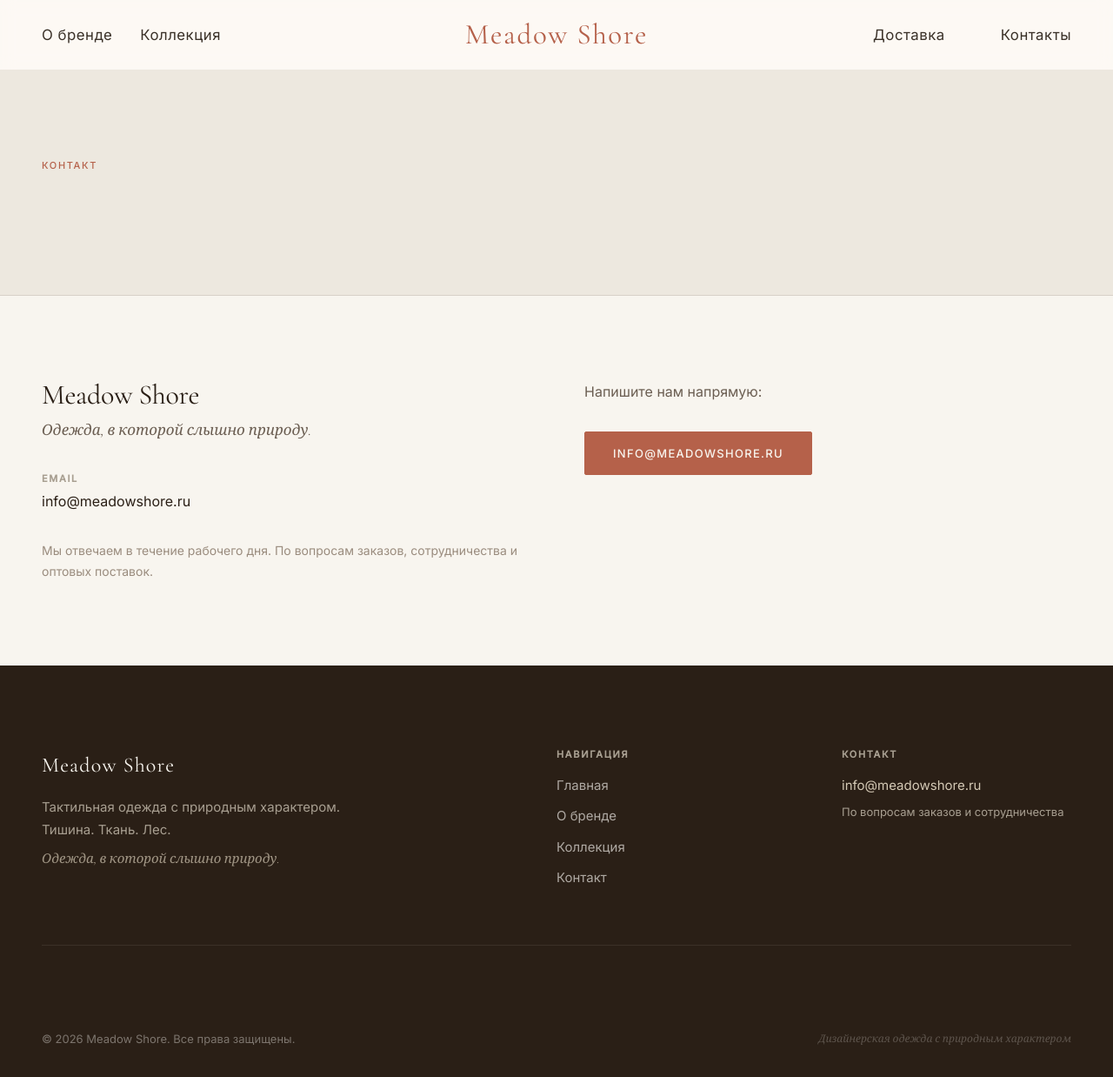
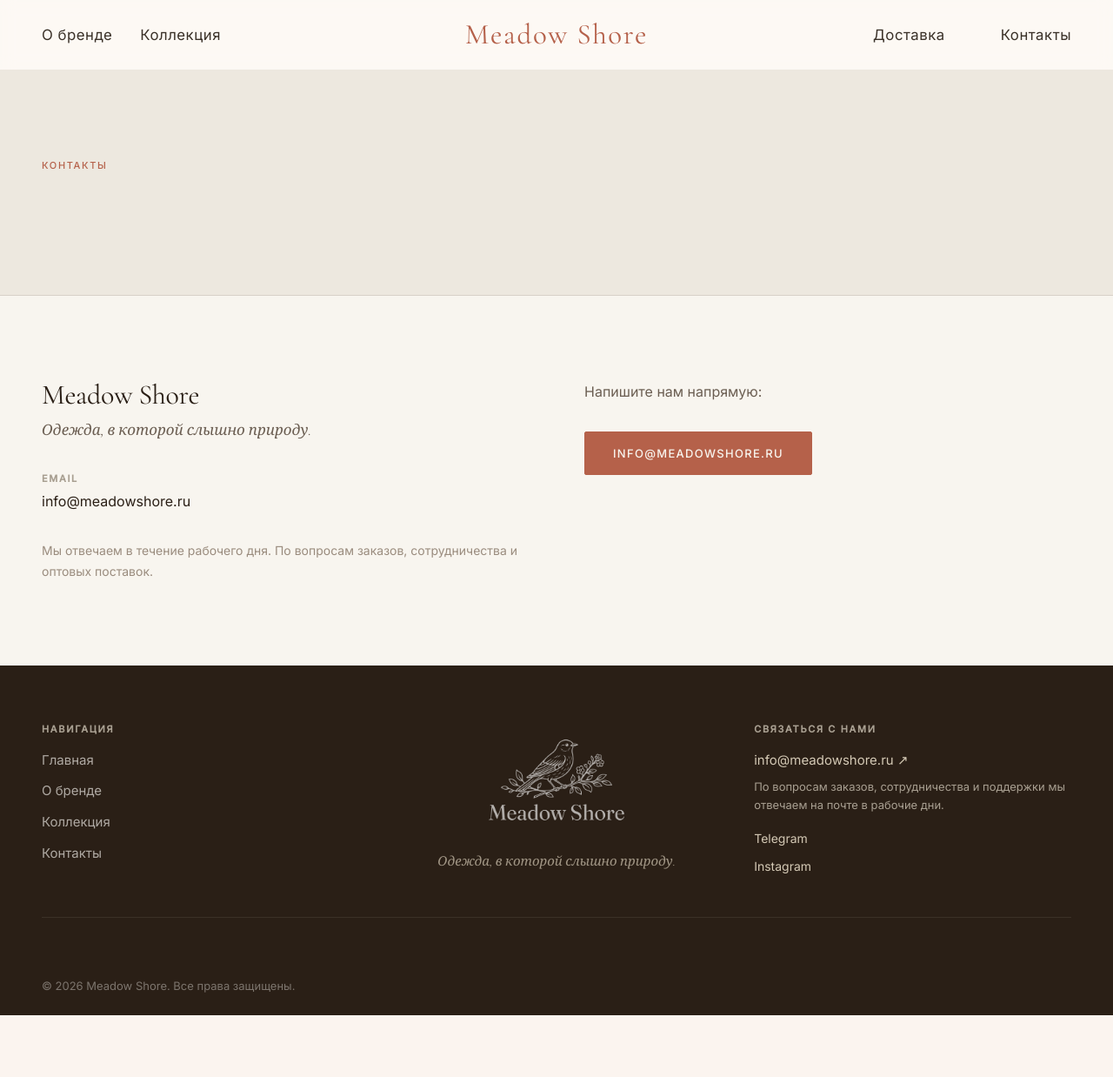
Before and after one commit to eldarovakate/meadow-v2, a Django app: template website/templates/website/contact_page.html in a window 1280 px wide. Shown: the whole page at 87% size. After the commit the page ends 1167 px from the top, so only its background shows below. Run offline with Django 4.2, Linux system fonts and the light colour scheme; the template is opened without the code that fills it, so the values that code supplies are empty.

Commit message:
UI: footer redesign, adaptive hero subtitle, remove product detail button
- Hero subtitle: remove white-space nowrap (now wraps on mobile)
- Footer: logo + centered brand block, social links (Telegram/Instagram), redesigned contact block "Связаться с нами", smaller footer height (-30%)
- Footer: rename "Контакт" → "Контакты" everywhere
- Product page: remove "Узнать подробнее" button

Co-Authored-By: Claude Sonnet 4.6 <noreply@anthropic.com>

```diff
--- a/static/css/style.css
+++ b/static/css/style.css
@@ -656,7 +656,6 @@ body:not(.home-page) .header__burger span {
   color: rgba(248, 245, 239, 0.75);
   margin-bottom: var(--space-md);
   line-height: 1.7;
-  white-space: nowrap;
   text-align: center;
   width: 100%;
 }
@@ -1293,26 +1292,50 @@ body:not(.home-page) .header__burger span {
 
 .site-footer {
   background-color: var(--color-brown-dark);
-  padding: var(--space-xl) 0 var(--space-md);
+  padding: 4.2rem 0 1.4rem;
 }
 
 .footer__grid {
-  display: grid;
-  grid-template-columns: 1fr;
-  gap: var(--space-lg);
-  margin-bottom: var(--space-xl);
-  padding-bottom: var(--space-lg);
+  display: flex;
+  justify-content: space-between;
+  align-items: flex-start;
+  gap: 2.8rem;
+  margin-bottom: 4.2rem;
+  padding-bottom: 2.8rem;
   border-bottom: 1px solid rgba(248, 245, 239, 0.08);
 }
 
+.footer__grid > * {
+  flex: 1;
+}
+
+.footer__brand {
+  display: flex;
+  flex-direction: column;
+  align-items: center;
+  text-align: center;
+}
+
+.footer__logo-wrap {
+  display: flex;
+  align-items: center;
+  flex-direction: column;
+  gap: 0.75rem;
+  margin-bottom: var(--space-sm);
+}
+
+.footer__logo-img {
+  width: 192px;
+  height: auto;
+  opacity: 0.65;
+}
+
 .footer__logo {
-  display: block;
   font-family: var(--font-serif);
   font-size: 1.5rem;
   font-weight: 400;
   letter-spacing: 0.05em;
   color: var(--color-ivory);
-  margin-bottom: var(--space-sm);
 }
 
 .footer__tagline {
@@ -1372,6 +1395,26 @@ body:not(.home-page) .header__burger span {
   font-size: 0.8125rem;
   color: var(--color-stone);
   line-height: 1.6;
+  margin-bottom: var(--space-sm);
+}
+
+.footer__social {
+  list-style: none;
+  padding: 0;
+  margin: 0;
+  display: flex;
+  flex-direction: column;
+  gap: 0.4rem;
+}
+
+.footer__social-link {
+  font-size: 0.875rem;
+  color: var(--color-sand);
+  transition: color var(--transition-fast);
+}
+
+.footer__social-link:hover {
+  color: var(--color-ivory);
 }
 
 .footer__bottom {
--- a/templates/includes/footer.html
+++ b/templates/includes/footer.html
@@ -1,33 +1,37 @@
-{% load wagtailcore_tags %}
+{% load wagtailcore_tags static %}
 <footer class="site-footer">
   <div class="container">
     <div class="footer__grid">
-      <div class="footer__brand">
-        <span class="footer__logo">Meadow Shore</span>
-        <p class="footer__tagline">Тактильная одежда с природным характером.<br>Тишина. Ткань. Лес.</p>
-        <p class="footer__nature-note">Одежда, в которой слышно природу.</p>
-      </div>
-
       <div class="footer__nav">
         <h4 class="footer__nav-title">Навигация</h4>
         <ul>
           <li><a href="/">Главная</a></li>
           <li><a href="/about/">О бренде</a></li>
           <li><a href="/collection/">Коллекция</a></li>
-          <li><a href="/contact/">Контакт</a></li>
+          <li><a href="/contact/">Контакты</a></li>
         </ul>
       </div>
 
+      <div class="footer__brand">
+        <div class="footer__logo-wrap">
+          <img src="{% static 'images/logo-white.png' %}" alt="Meadow Shore" class="footer__logo-img">
+        </div>
+        <p class="footer__nature-note">Одежда, в которой слышно природу.</p>
+      </div>
+
       <div class="footer__contact">
-        <h4 class="footer__nav-title">Контакт</h4>
-        <a href="mailto:info@meadowshore.ru" class="footer__email">info@meadowshore.ru</a>
-        <p class="footer__contact-note">По вопросам заказов и сотрудничества</p>
+        <h4 class="footer__nav-title">Связаться с нами</h4>
+        <a href="mailto:info@meadowshore.ru" class="footer__email">info@meadowshore.ru ↗</a>
+        <p class="footer__contact-note">По вопросам заказов, сотрудничества и поддержки мы отвечаем на почте в рабочие дни.</p>
+        <ul class="footer__social">
+          <li><a href="#" class="footer__social-link">Telegram</a></li>
+          <li><a href="#" class="footer__social-link">Instagram</a></li>
+        </ul>
       </div>
     </div>
 
     <div class="footer__bottom">
       <p class="footer__copy">&copy; {% now "Y" %} Meadow Shore. Все права защищены.</p>
-      <p class="footer__made">Дизайнерская одежда с природным характером</p>
     </div>
   </div>
 </footer>
--- a/templates/includes/header.html
+++ b/templates/includes/header.html
@@ -30,7 +30,7 @@
       <li><a href="/about/" class="mobile-nav-link">О бренде</a></li>
       <li><a href="/collection/" class="mobile-nav-link">Коллекция</a></li>
       <li><a href="/delivery/" class="mobile-nav-link">Доставка</a></li>
-      <li><a href="/contact/" class="mobile-nav-link">Контакт</a></li>
+      <li><a href="/contact/" class="mobile-nav-link">Контакты</a></li>
     </ul>
     <a href="/collection/" class="btn btn--primary">Explore Collection</a>
   </nav>
--- a/website/templates/website/contact_page.html
+++ b/website/templates/website/contact_page.html
@@ -8,7 +8,7 @@
 <section class="page-hero">
   <div class="container">
     <div class="page-hero__inner reveal">
-      <span class="label">Контакт</span>
+      <span class="label">Контакты</span>
       <h1 class="page-hero__title">{{ page.intro_title }}</h1>
       {% if page.intro_body %}
       <div class="page-hero__sub richtext">{{ page.intro_body|richtext }}</div>
--- a/website/templates/website/product_page.html
+++ b/website/templates/website/product_page.html
@@ -35,9 +35,7 @@
         <div class="product-detail__status product-status--{{ page.status }}">
           {% if page.status == 'available' %}В наличии{% elif page.status == 'coming_soon' %}Скоро в продаже{% else %}Нет в наличии{% endif %}
         </div>
-        <a href="/contact/" class="btn btn--primary product-detail__cta">Узнать подробнее</a>
-
-        {% if page.body %}
+{% if page.body %}
         <div class="product-detail__body richtext">{{ page.body|richtext }}</div>
         {% endif %}
 
```
